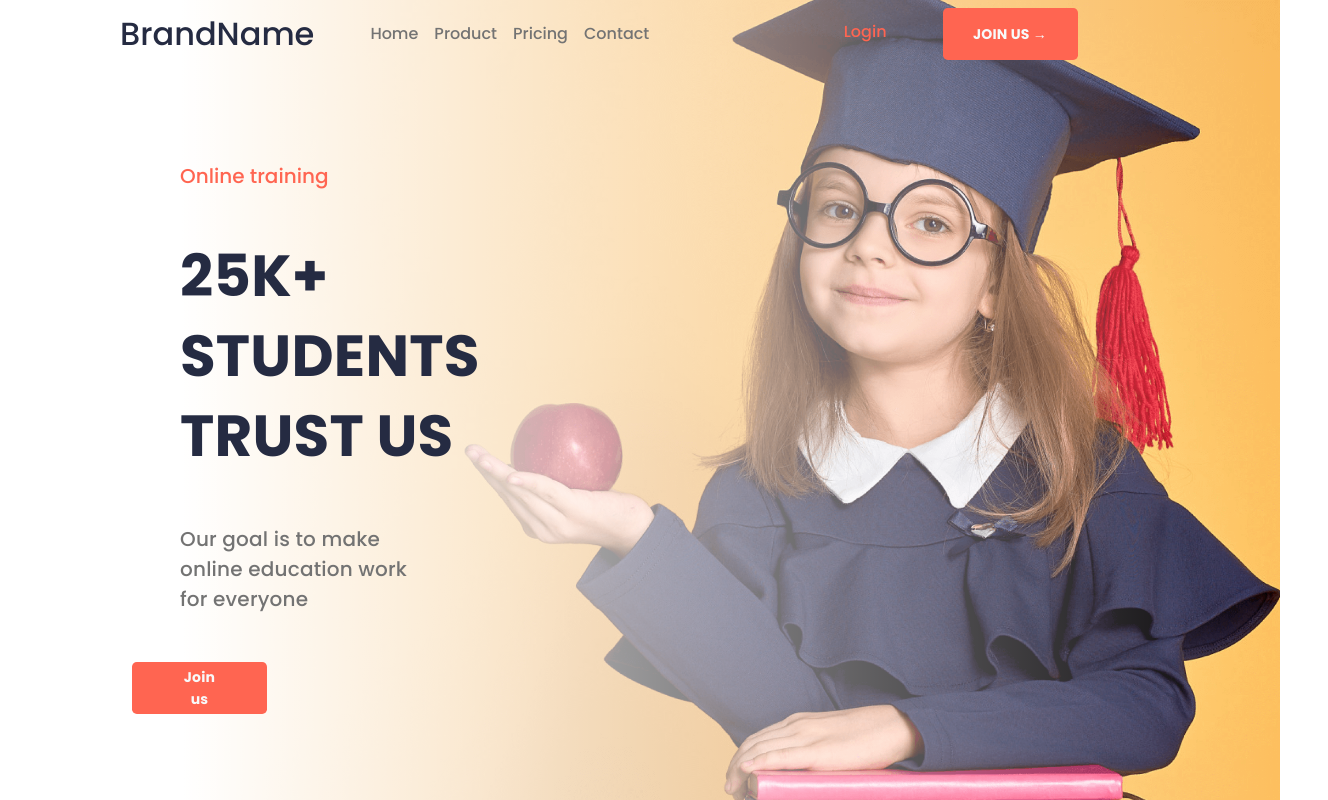
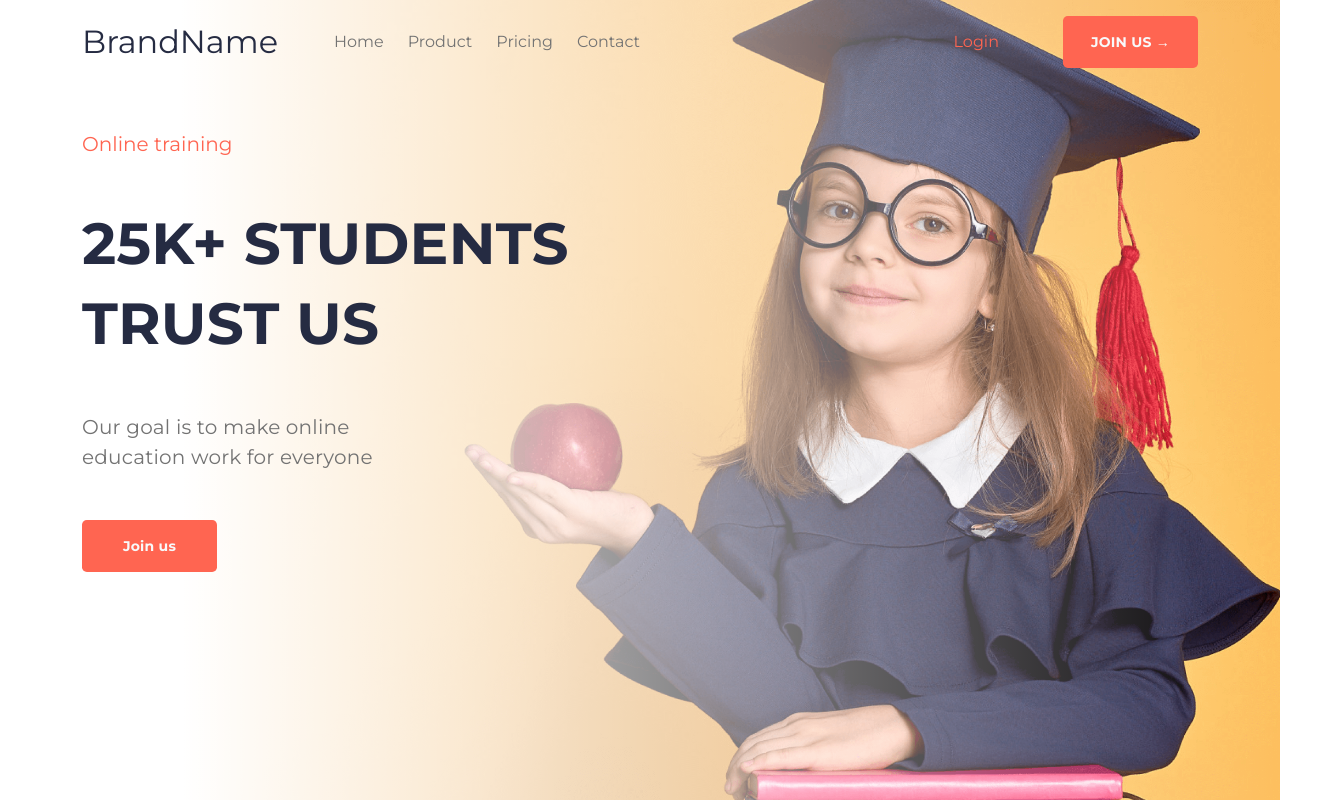
Before and after one commit to stillNiceTanya/Shopping-App, a plain HTML site: page school template/index.html in a window 1280 px wide. Shown: the whole page, 1328 px wide, since content can reach past the window. Drawn offline with nearby package versions, Linux system fonts and the light colour scheme.

Commit message:
Fix PR comments

```diff
--- a/school template/index.css
+++ b/school template/index.css
@@ -1,12 +1,17 @@
 :root {
   --orange-color: #ff6551;
   --text-color: #252b42;
-  --second-text-color: #737373;
+  --text-secondary: #737373;
 }
 
 body {
-  font-family: "Poppins", sans-serif;
+  font-family: "Montserrat", sans-serif;
 }
+
+.hero-section {
+  padding-bottom: 60px;
+}
+
 .img-cover {
   object-fit: cover;
   z-index: -1;
@@ -62,9 +67,13 @@ body {
   color: var(--text-color);
 }
 
-.navbar-link,
+.navbar-title {
+  margin: 0;
+}
+
+.navbar-item,
 .hero-description {
-  color: var(--second-text-color);
+  color: var(--text-secondary);
 }
 
 .hero-description {
@@ -75,15 +84,6 @@ body {
   letter-spacing: 0.2px;
 }
 
-.navbar-title {
-  text-decoration: none;
-}
-
-.navbar-link:hover,
-.navbar-title:hover {
+.navbar-item:hover {
   color: var(--text-color);
 }
-
-.navbar-title:hover {
-  color: var(--second-text-color);
-}
--- a/school template/index.html
+++ b/school template/index.html
@@ -27,7 +27,7 @@
       crossorigin
     />
     <link
-      href="https://fonts.googleapis.com/css2?family=DM+Serif+Display&family=League+Spartan:wght@300&family=Open+Sans&family=Poppins:wght@500;700;900&display=swap"
+      href="https://fonts.googleapis.com/css2?family=Montserrat:wght@400;700&display=swap"
       rel="stylesheet"
     />
     <link
@@ -37,94 +37,88 @@
   </head>
 
   <body>
-    <section class="position-relative vw-100 vh-100">
+    <section class="position-relative min-vh-100 min-vw-100 hero-section">
       <img
         class="position-absolute h-100 w-100 img-cover"
         src="img/hero-cover@2x.png"
       />
       <div class="img-filter"></div>
-      <nav class="navbar navbar-expand-lg container-xxl">
-        <div class="container-fluid mx-5">
-          <a
-            class="mx-5 fs-2 navbar-title"
-            href="#"
-            >BrandName</a
-          >
+
+      <div class="container-lg">
+        <div class="row">
+          <nav class="py-3 navbar navbar-expand-lg">
+            <h3 class="fs-2 navbar-title">BrandName</h3>
 
             <div
               class="collapse navbar-collapse"
               id="navbarSupportedContent"
             >
               <ul class="navbar-nav me-auto pb-2 pb-lg-0">
-              <li class="nav-item">
+                <li class="nav-item ms-5">
                   <a
-                  class="nav-link navbar-link"
+                    class="nav-link navbar-item"
                     aria-current="page"
                     href="#"
                     >Home</a
                   >
                 </li>
-              <li class="nav-item">
+                <li class="nav-item ms-2">
                   <a
-                  class="nav-link navbar-link"
+                    class="nav-link navbar-item"
                     href="#"
                     >Product</a
                   >
                 </li>
-              <li class="nav-item">
+                <li class="nav-item ms-2">
                   <a
-                  class="nav-link navbar-link"
+                    class="nav-link navbar-item"
                     href="#"
                     >Pricing</a
                   >
                 </li>
-              <li class="nav-item">
+                <li class="nav-item ms-2">
                   <a
-                  class="nav-link navbar-link"
+                    class="nav-link navbar-item"
                     href="#"
                     >Contact</a
                   >
                 </li>
               </ul>
-
-            <ul class="me-auto pb-2 pb-lg-0 d-flex px-5 navbar-nav">
-              <li class="nav-item py-1">
+            </div>
+            <div class="d-flex align-items-center">
               <a
                 class="nav-link active mx-5 login-link"
                 aria-current="page"
                 href="#"
                 >Login</a
               >
-              </li>
-              <li>
+
               <a
                 class="btn button-link btn-lg text-light"
                 href="#"
               >
                 JOIN US &#8594;
               </a>
-              </li>
-            </ul>
-          </div>
             </div>
           </nav>
+        </div>
 
-      <section class="container-xxl row mx-5 my-5">
-        <div class="col mx-5 my-5">
-          <h5 class="hero-subtitle px-lg-5 mb-5">Online training</h5>
-          <h1 class="px-lg-5 mb-5 hero-title">25K+ STUDENTS TRUST US</h1>
-          <h4 class="px-lg-5 mb-5 hero-description">
+        <div class="row mt-5">
+          <div class="col-8 col-md-6">
+            <h5 class="hero-subtitle mb-5">Online training</h5>
+            <h1 class="mb-5 hero-title">25K+ STUDENTS TRUST US</h1>
+            <h4 class="mb-5 hero-description">
               Our goal is to make online education work for everyone
             </h4>
             <a
-            class="btn text-light button-link btn-lg px-lg-5"
+              class="btn text-light button-link btn-lg"
               href="#"
             >
               Join us
             </a>
           </div>
-        <div class="col"></div>
-      </section>
+        </div>
+      </div>
     </section>
 
     <script
```
Lines whose indentation alone changed are shown as unchanged.
